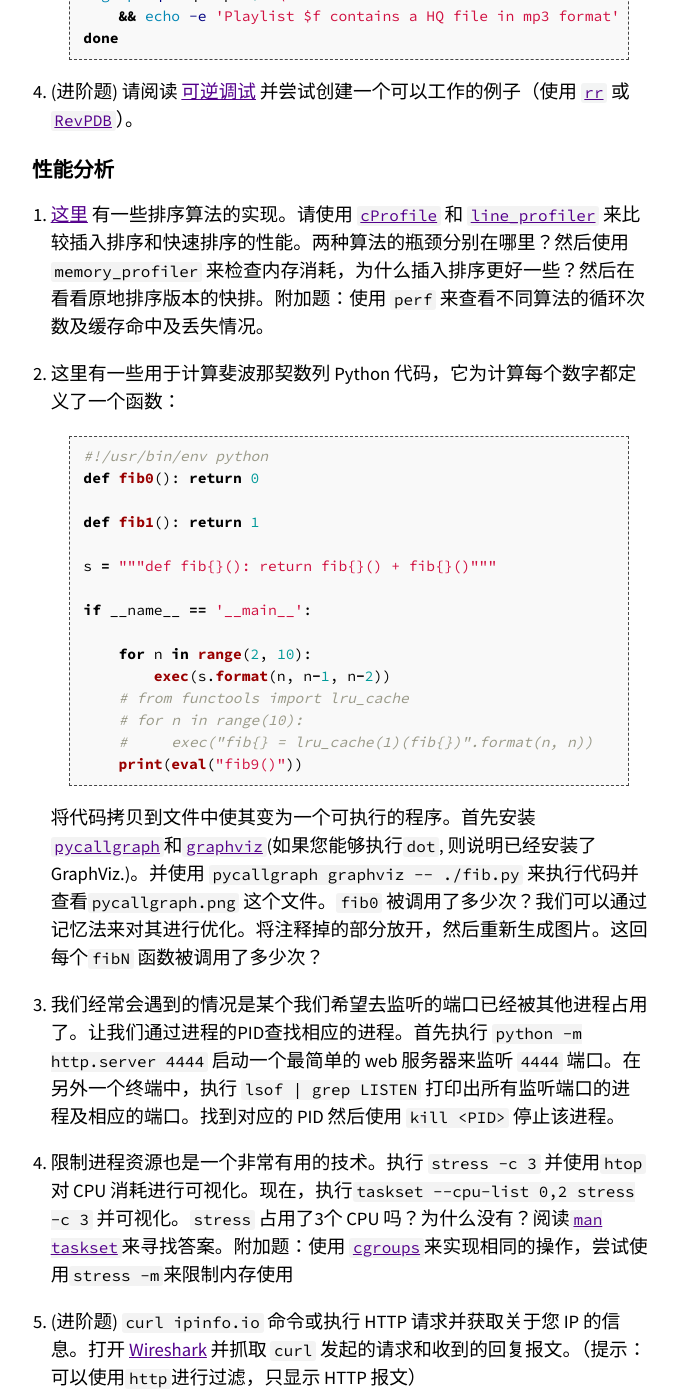
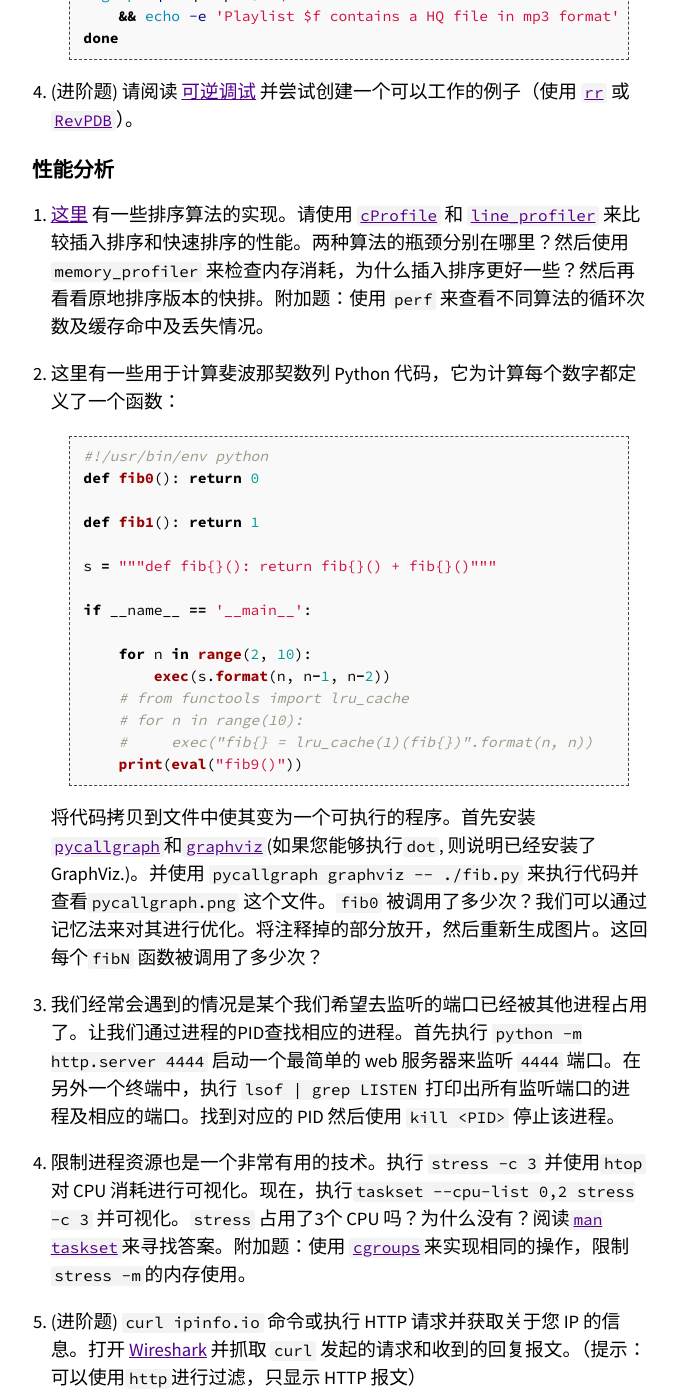
Before and after one commit to missing-semester-cn/missing-semester-cn.github.io, a Jekyll site: the page built from _2020/debugging-profiling.md, in a window 1280 px wide and 1400 px high, scrolled down 14757 px. Shown: the whole window, without its empty margins (300-978 px from the left). Built offline with Jekyll 4.4.1, drawn with Linux system fonts in a browser that asks for light colours.

Commit message:
typo fix

````diff
--- a/_2020/debugging-profiling.md
+++ b/_2020/debugging-profiling.md
@@ -475,7 +475,7 @@ Summary
 
 ## 性能分析
 
-1. [这里](/static/files/sorts.py) 有一些排序算法的实现。请使用 [`cProfile`](https://docs.python.org/3/library/profile.html) 和 [`line_profiler`](https://github.com/pyutils/line_profiler) 来比较插入排序和快速排序的性能。两种算法的瓶颈分别在哪里？然后使用 `memory_profiler` 来检查内存消耗，为什么插入排序更好一些？然后在看看原地排序版本的快排。附加题：使用 `perf` 来查看不同算法的循环次数及缓存命中及丢失情况。
+1. [这里](/static/files/sorts.py) 有一些排序算法的实现。请使用 [`cProfile`](https://docs.python.org/3/library/profile.html) 和 [`line_profiler`](https://github.com/pyutils/line_profiler) 来比较插入排序和快速排序的性能。两种算法的瓶颈分别在哪里？然后使用 `memory_profiler` 来检查内存消耗，为什么插入排序更好一些？然后再看看原地排序版本的快排。附加题：使用 `perf` 来查看不同算法的循环次数及缓存命中及丢失情况。
 
 2. 这里有一些用于计算斐波那契数列 Python 代码，它为计算每个数字都定义了一个函数：
    ```python
@@ -498,6 +498,6 @@ Summary
    将代码拷贝到文件中使其变为一个可执行的程序。首先安装 [`pycallgraph`](http://pycallgraph.slowchop.com/en/master/)和[`graphviz`](http://graphviz.org/)(如果您能够执行`dot`, 则说明已经安装了 GraphViz.)。并使用 `pycallgraph graphviz -- ./fib.py` 来执行代码并查看`pycallgraph.png` 这个文件。`fib0` 被调用了多少次？我们可以通过记忆法来对其进行优化。将注释掉的部分放开，然后重新生成图片。这回每个`fibN` 函数被调用了多少次？
 3. 我们经常会遇到的情况是某个我们希望去监听的端口已经被其他进程占用了。让我们通过进程的PID查找相应的进程。首先执行 `python -m http.server 4444` 启动一个最简单的 web 服务器来监听 `4444` 端口。在另外一个终端中，执行 `lsof | grep LISTEN` 打印出所有监听端口的进程及相应的端口。找到对应的 PID 然后使用 `kill <PID>` 停止该进程。
 
-4. 限制进程资源也是一个非常有用的技术。执行 `stress -c 3` 并使用`htop` 对 CPU 消耗进行可视化。现在，执行`taskset --cpu-list 0,2 stress -c 3` 并可视化。`stress` 占用了3个 CPU 吗？为什么没有？阅读[`man taskset`](http://man7.org/linux/man-pages/man1/taskset.1.html)来寻找答案。附加题：使用 [`cgroups`](http://man7.org/linux/man-pages/man7/cgroups.7.html)来实现相同的操作，尝试使用`stress -m`来限制内存使用
+4. 限制进程资源也是一个非常有用的技术。执行 `stress -c 3` 并使用`htop` 对 CPU 消耗进行可视化。现在，执行`taskset --cpu-list 0,2 stress -c 3` 并可视化。`stress` 占用了3个 CPU 吗？为什么没有？阅读[`man taskset`](http://man7.org/linux/man-pages/man1/taskset.1.html)来寻找答案。附加题：使用 [`cgroups`](http://man7.org/linux/man-pages/man7/cgroups.7.html)来实现相同的操作，限制`stress -m`的内存使用。
 
 5. (进阶题) `curl ipinfo.io` 命令或执行 HTTP 请求并获取关于您 IP 的信息。打开 [Wireshark](https://www.wireshark.org/) 并抓取 `curl` 发起的请求和收到的回复报文。（提示：可以使用`http`进行过滤，只显示 HTTP 报文）
````
Also changed, not shown: _2020/command-line.md (+1 -1 lines).
